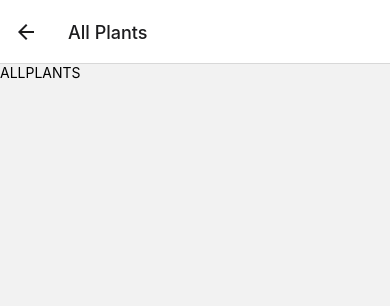
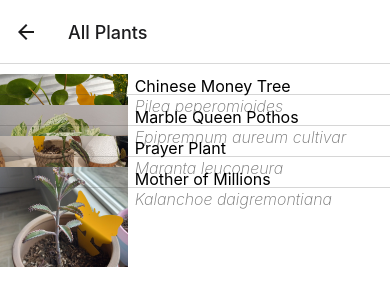
Before and after one commit to chris-ac-malone/PlantSchedule, a React Native app: screen / in a window 390 px wide. Both pictures are taken after a click on the button "ALL PLANTS". Shown: the top 306 px of the page. Built offline with nearby package versions, Linux system fonts and the light colour scheme.

Commit message:
Removed AllPlants.js and created the AllPlants screen on Screens.js

```diff
--- a/src/screens/Screens.js
+++ b/src/screens/Screens.js
@@ -1,6 +1,16 @@
 import React, { Component } from 'react';
-import { StyleSheet, Text, View, Image, TouchableOpacity, Button } from 'react-native';
+import { StyleSheet, Text, View, ScrollView, Image, TouchableOpacity, Button, StatusBar } from 'react-native';
 import { PlantSummary } from '../components/PlantSummary';
+import { plantData } from '../data/plants';
+
+var plants = [];
+
+    plantData.forEach(plant => {
+      console.log(plant)
+      plants.push(
+        <PlantSummary image={plant.image} commonName={plant.commonName} scientificName={plant.scientificName}  />
+      )
+    })
 
 export const HomeScreen = ({ navigation }) => {
     return (
@@ -16,8 +26,25 @@ export const HomeScreen = ({ navigation }) => {
 }
 export const AllPlants = ({ navigation, route }) => {
     return (
-        <View>
-            <Text>ALLPLANTS</Text>
+        <View style={styles.allplants}>
+        <StatusBar style="auto" />
+          <View />
+            <ScrollView style={styles.scrollview}>
+              { plants }
+            </ScrollView>
         </View>
     )
 }
+
+const styles = StyleSheet.create({
+    allplants: {
+      flex: 1,
+      backgroundColor: '#fff',
+      alignItems: 'center',
+      justifyContent: 'center',
+    },
+    scrollview: {
+      flex: 1,
+      width: '100%'
+    }
+  });
```
Also changed, not shown: src/screens/AllPlants.js (deleted, +0 -35 lines).
